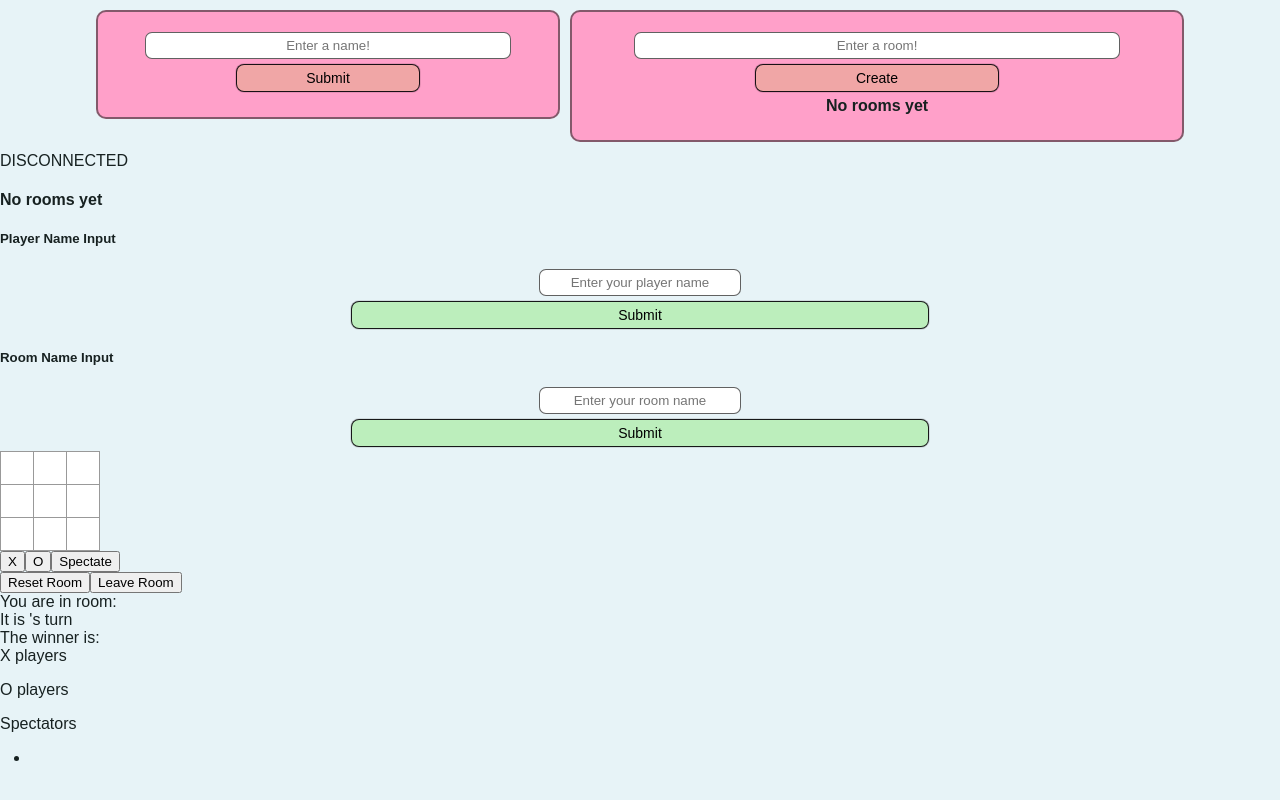
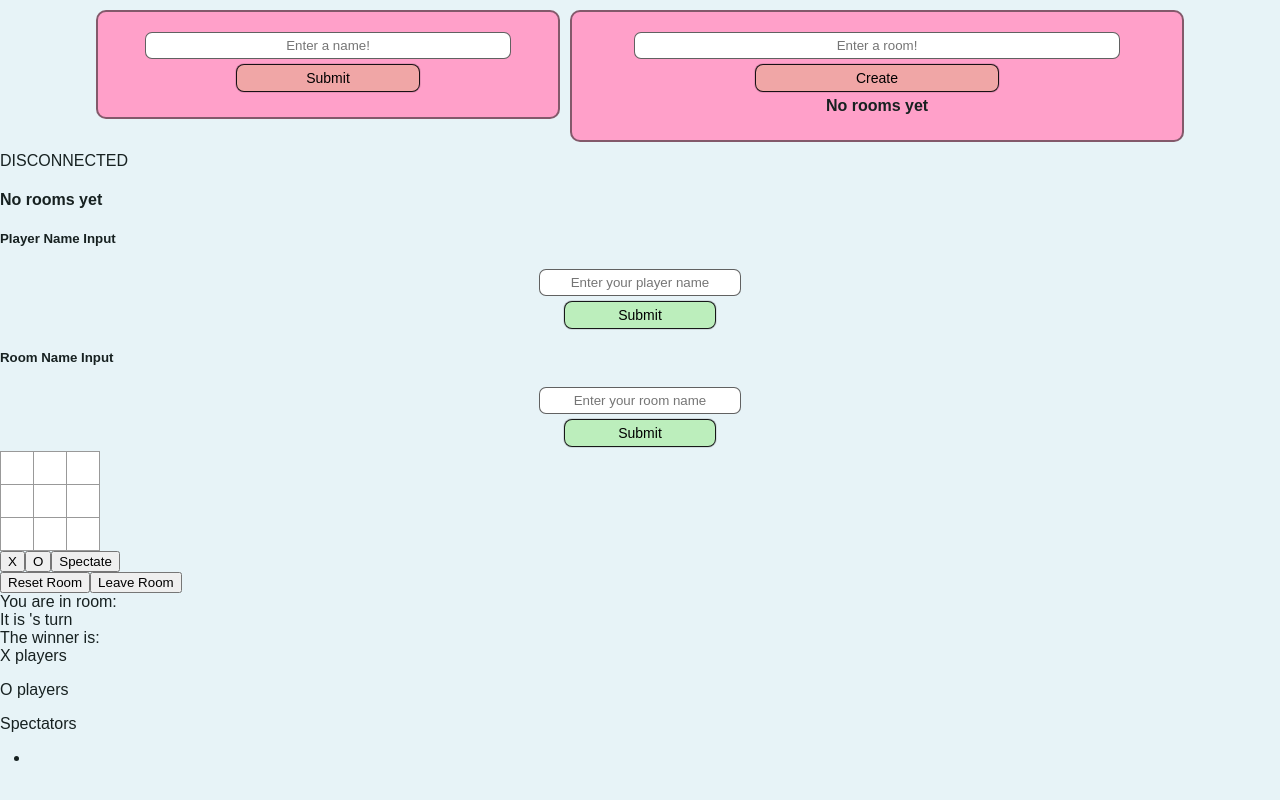
Before and after one commit to jedster1111/TicTacToe, a React (Create React App) app: page / in a window 1280 px wide. Built offline with nearby package versions, Linux system fonts and the light colour scheme; no server answers.

Commit message:
made single-input-submit-button more specific

```diff
--- a/src/GameInfo.css
+++ b/src/GameInfo.css
@@ -43,7 +43,7 @@
 .input-form>.single-input-text-box{
   width:85%;
 }
-.single-input-submit-button{
+.input-container .single-input-submit-button{
   width:45%;
 }
 .single-input-submit-button.invalid{
```
